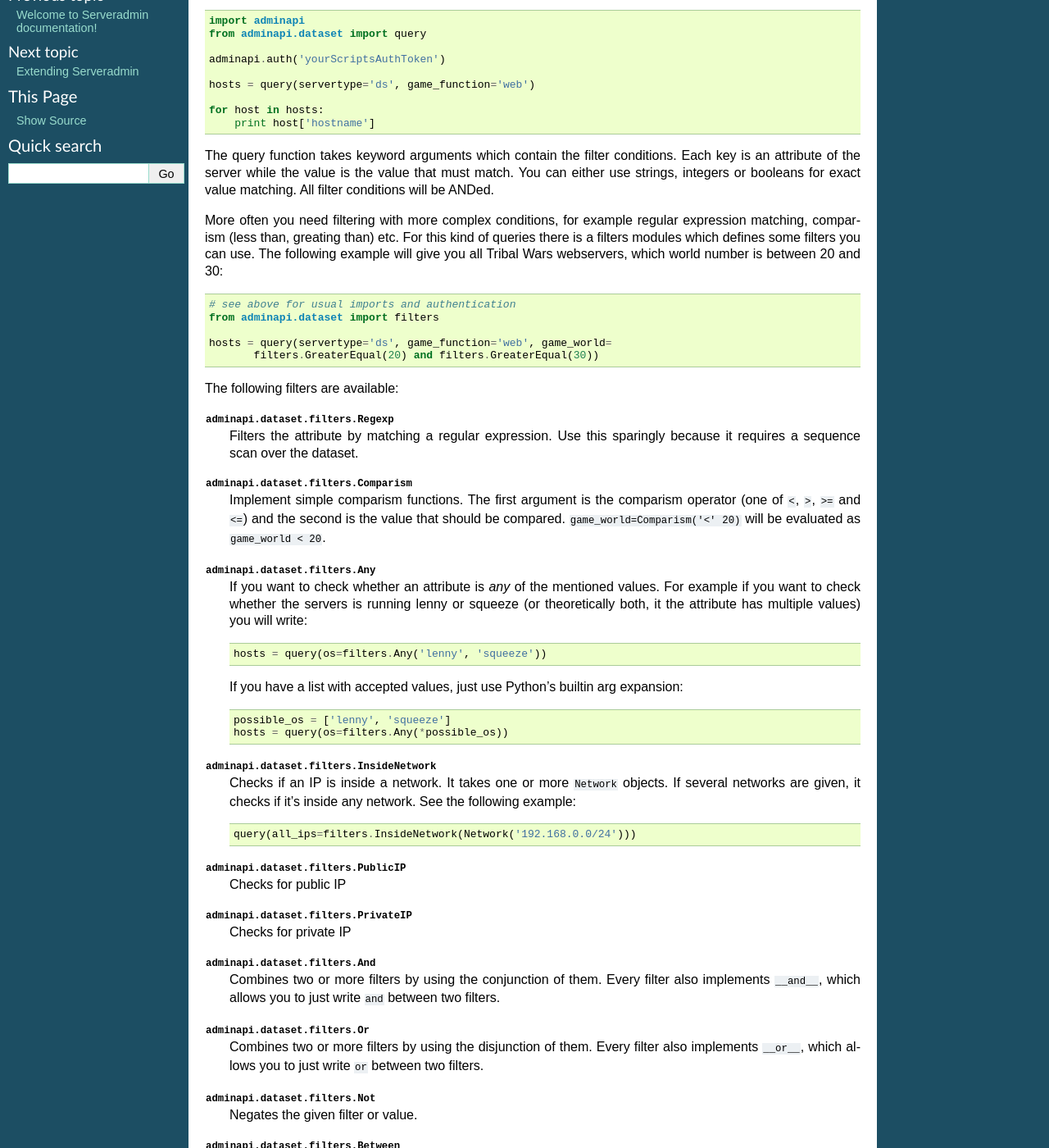
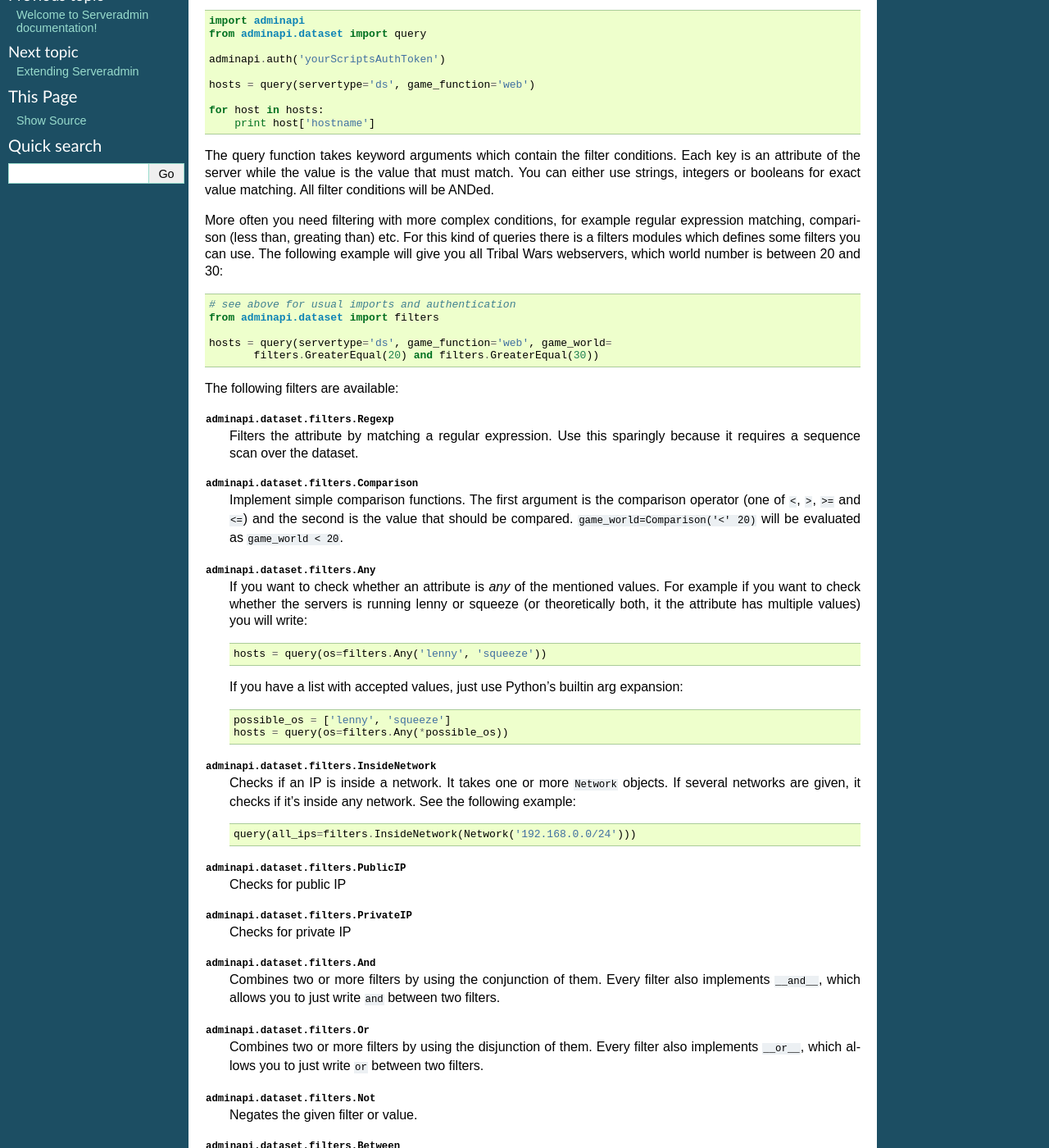
Before and after one commit to innogames/serveradmin, a Sphinx documentation site: the page built from docs/python-api.rst, in a window 1280 px wide and 1400 px high, scrolled down 725 px. Shown: the whole window at 82% size. Built offline with Sphinx 7.4.7, drawn with Linux system fonts in a browser that asks for light colours; formulas are drawn with MathJax 3; some of the changed text lies outside the part shown.

Commit message:
Remove deprecated Comparisim filter

```diff
--- a/docs/python-api.rst
+++ b/docs/python-api.rst
@@ -56,7 +56,7 @@
 All filter conditions will be ANDed.
 
 More often you need filtering with more complex conditions, for example regular
-expression matching, comparism (less than, greating than) etc. For this kind
+expression matching, comparison (less than, greating than) etc. For this kind
 of queries there is a filters modules which defines some filters you can use.
 The following example will give you all Tribal Wars webservers, which world
 number is between 20 and 30::
@@ -73,10 +73,10 @@
    Filters the attribute by matching a regular expression. Use this sparingly
    because it requires a sequence scan over the dataset.
 
-:class:`adminapi.dataset.filters.Comparism`
-   Implement simple comparism functions. The first argument is the comparism
+:class:`adminapi.dataset.filters.Comparison`
+   Implement simple comparison functions. The first argument is the comparison
    operator (one of ``<``, ``>``, ``>=`` and ``<=``) and the second is the
-   value that should be compared. ``game_world=Comparism('<' 20)`` will be
+   value that should be compared. ``game_world=Comparison('<' 20)`` will be
    evaluated as ``game_world < 20``.
 
 :class:`adminapi.dataset.filters.Any`
@@ -120,7 +120,7 @@
    Negates the given filter or value.
 
 :class:`adminapi.dataset.filters.Between`
-   Shorthand for ``filters.And(filters.Comparism('>=', a), filters.Comparism('<=', b))``
+   Shorthand for ``filters.And(filters.Comparison('>=', a), filters.Comparison('<=', b))``
 
 :class:`adminapi.dataset.filters.Optional`
    Normally, if you filter for an attribute the filter will evaluate to False
```
Also changed, not shown: other parts of docs/python-api.rst (+1 -1 lines), 3 other files.
